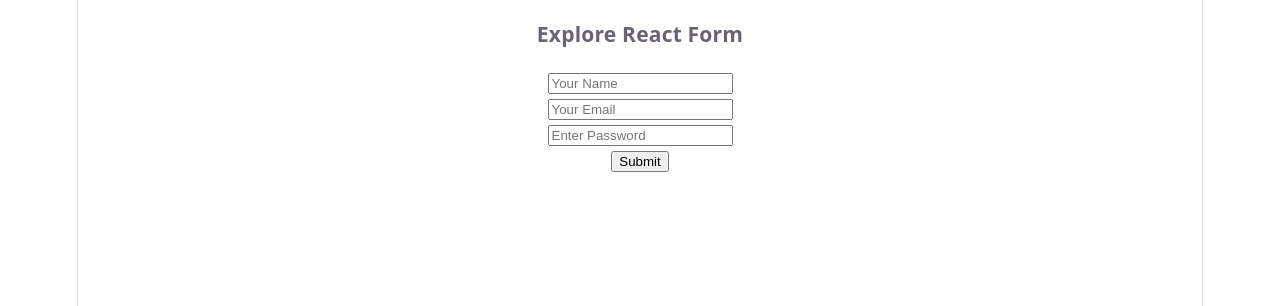
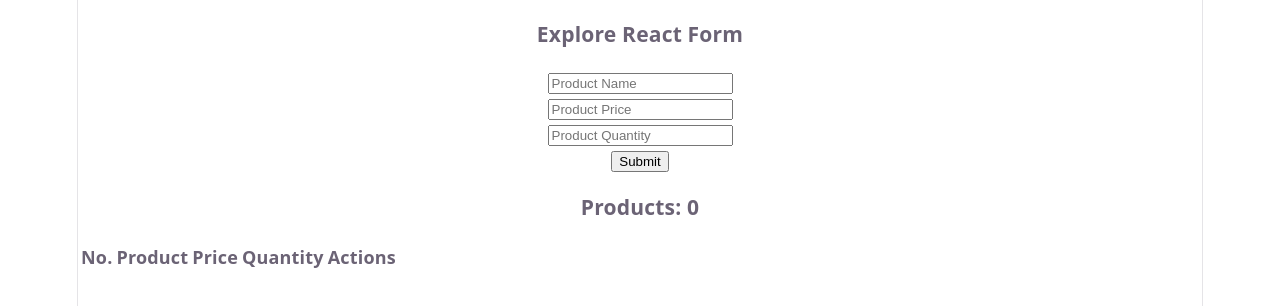
Before and after one commit to piasmajumdar/react-explore-react-form-practice, a React (Vite) app: page / in a window 1280 px wide. Shown: the top 306 px of the page. Built offline with nearby package versions, Linux system fonts and the light colour scheme.

Commit message:
Product Management Form, and table

```diff
--- a/src/App.jsx
+++ b/src/App.jsx
@@ -2,6 +2,7 @@
 import ControlledField from './Components/ControlledField.jsx/ControlledField'
 import FormAction from './Components/FormAction/FormAction'
 import HookForm from './Components/HookForm/HookForm'
+import ProductManagement from './Components/ProductManagement.jsx/ProductManagement'
 import SimpleForm from './Components/SimpleForm/SimpleForm'
 import UncontrolledField from './Components/UncontrolledField/UncontrolledField'
 
@@ -14,7 +15,8 @@
     {/* <FormAction></FormAction> */}
     {/* <ControlledField></ControlledField> */}
     {/* <UncontrolledField></UncontrolledField> */}
-    <HookForm></HookForm>
+    {/* <HookForm></HookForm> */}
+    <ProductManagement></ProductManagement>
 
     </>
   )
--- /dev/null
+++ b/src/Components/ProductManagement.jsx/ProductForm.jsx
@@ -0,0 +1,59 @@
+import React, { useState } from 'react';
+
+const ProductForm = ({ handleAddProducts }) => {
+    const [error, setError] = useState('');
+
+    const handleProductSubmit = (e) => {
+        e.preventDefault();
+        const name = e.target.name.value;
+        const price = e.target.price.value;
+        const quantity = e.target.quantity.value;
+
+        if (name.length === 0) {
+            setError('Please enter product name')
+            return
+        }
+        else if (price <= 0) {
+            setError('Price should be greater than 0')
+            return
+        }
+        else if (quantity < 0) {
+            setError('Quantity must be greater than 0')
+            return
+        }
+        else (
+            setError('')
+        )
+
+
+        const newProduct = {
+            name,
+            price,
+            quantity
+        }
+        handleAddProducts(newProduct);
+    }
+
+    return (
+        <div>
+            <form onSubmit={handleProductSubmit}>
+                <input type="text" name='name' placeholder='Product Name' />
+                <br />
+                <input type="number" name='price' placeholder='Product Price' />
+                <br />
+                <input type="number" name='quantity' placeholder='Product Quantity' />
+                <br />
+                <input type="submit" value="Submit" />
+                <br />
+
+                <p style={{ color: 'red' }}>
+                    <small>
+                        {error}
+                    </small>
+                </p>
+            </form>
+        </div>
+    );
+};
+
+export default ProductForm;
--- /dev/null
+++ b/src/Components/ProductManagement.jsx/ProductManagement.jsx
@@ -0,0 +1,20 @@
+import React, { useState } from 'react';
+import ProductForm from './ProductForm';
+import ProductTable from './ProductTable';
+
+const ProductManagement = () => {
+    const [products, setProducts] = useState([]);
+
+    const handleAddProducts = (newProduct) =>{
+        setProducts([...products, newProduct]);
+    }
+
+    return (
+        <div>
+            <ProductForm handleAddProducts={handleAddProducts}></ProductForm>
+            <ProductTable products={products}></ProductTable>
+        </div>
+    );
+};
+
+export default ProductManagement;
--- /dev/null
+++ b/src/Components/ProductManagement.jsx/ProductTable.jsx
@@ -0,0 +1,38 @@
+import React from 'react';
+
+const ProductTable = ({ products }) => {
+    // console.log(products)
+
+
+    return (
+        <div>
+            <h3>Products: {products.length}</h3>
+            <table>
+                <thead>
+                    <tr>
+                        <th>No.</th>
+                        <th>Product</th>
+                        <th>Price</th>
+                        <th>Quantity</th>
+                        <th>Actions</th>
+                    </tr>
+                </thead>
+                <tbody>
+                    {products.map((product, index) => {
+                        return <tr key={index}>
+                            <td>{index+1}</td>
+                            <td>{product.name}</td>
+                            <td>{product.price}</td>
+                            <td>{product.quantity}</td>
+                            <td></td>
+                        </tr>
+                    })}
+
+                </tbody>
+            </table>
+
+        </div>
+    );
+};
+
+export default ProductTable;
```
